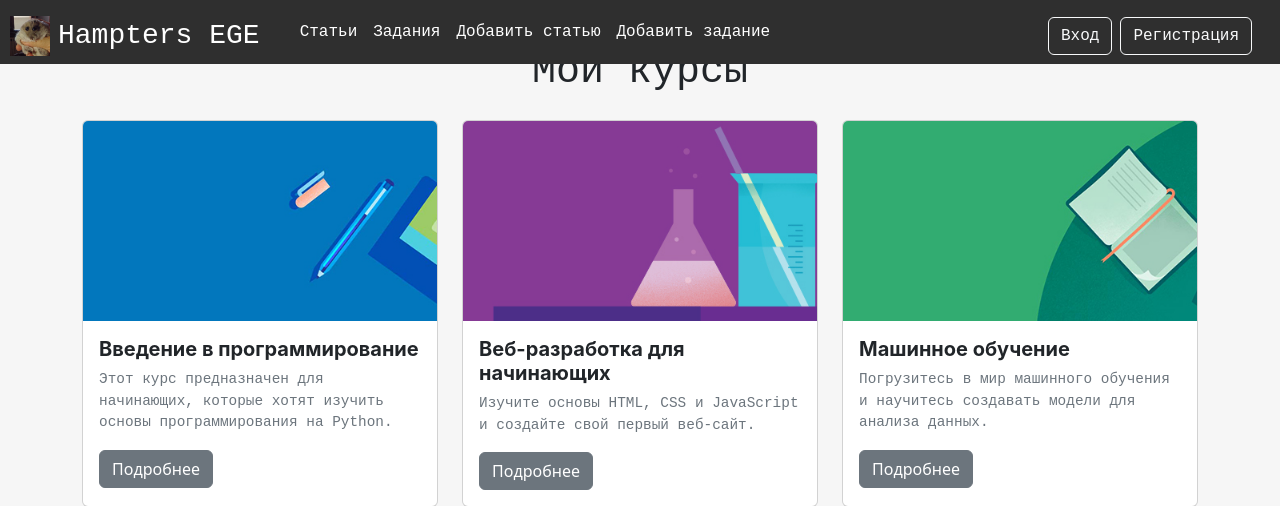
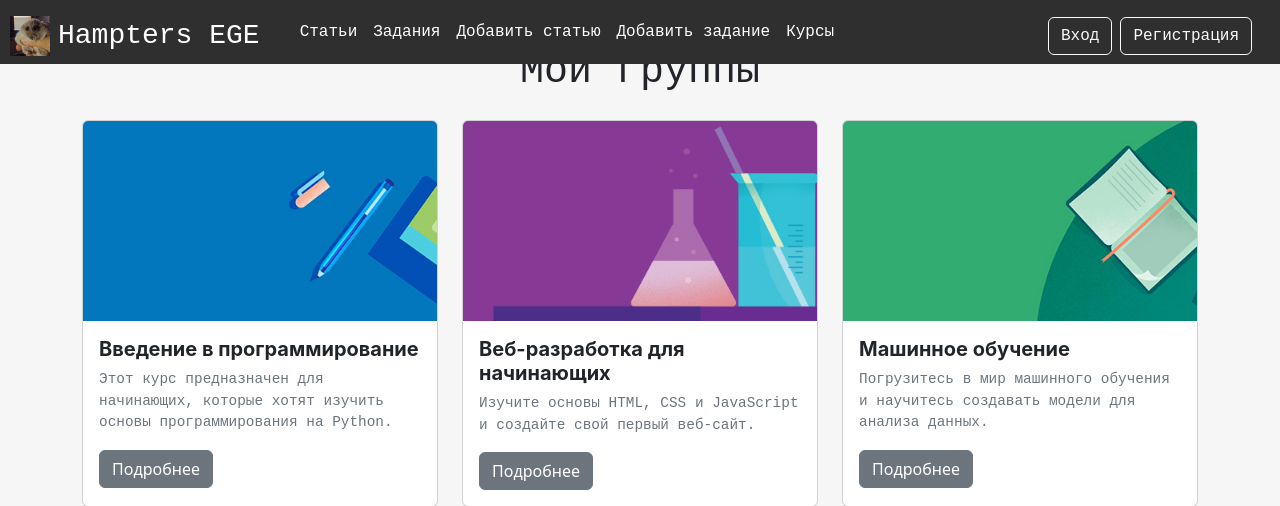
Before and after one commit to Keopint/EGE_WEBSITE_2, a Flask app: page /teacher in a window 1280 px wide. Shown: the top 506 px of the page. Run offline with Flask 3, Linux system fonts and the light colour scheme; some libraries are stand-ins or nearby versions.

Commit message:
курсы

```diff
--- a/templates/base.html
+++ b/templates/base.html
@@ -34,10 +34,11 @@
 
         <ul class="col-12 col-lg-auto me-lg-auto mb-2" style="display: flex; justify-content: center; align-items: center; margin-top: auto; margin-bottom: auto; height: 8vh;">
           <!-- <li><a href="#" class="nav-link px-2 text-secondary">Home</a></li> -->
-          <li style="margin-top: auto; margin-bottom: auto;""><a href="{{url_for('posts')}}" class="nav-link px-2 text-white be_centered" style="text-decoration: none; margin-top: auto; margin-bottom: auto;"">Статьи</a></li>
-          <li style="margin-top: auto; margin-bottom: auto;""><a href="{{url_for('tasks')}}" class="nav-link px-2 text-white be_centered" style="text-decoration: none; margin-top: auto; margin-bottom: auto;">Задания</a></li>
-          <li style="margin-top: auto; margin-bottom: auto;""><a href="{{url_for('add_post')}}" class="nav-link px-2 text-white be_centered" style="text-decoration: none; margin-top: auto; margin-bottom: auto;">Добавить статью</a></li>
-          <li style="margin-top: auto; margin-bottom: auto;""><a href="{{url_for('add_task_form')}}" class="nav-link px-2 text-white be_centered" style="text-decoration: none; margin-top: auto; margin-bottom: auto;">Добавить задание</a></li>
+          <li style="margin-top: auto; margin-bottom: auto;"><a href="{{url_for('posts')}}" class="nav-link px-2 text-white be_centered" style="text-decoration: none; margin-top: auto; margin-bottom: auto;">Статьи</a></li>
+          <li style="margin-top: auto; margin-bottom: auto;"><a href="{{url_for('tasks')}}" class="nav-link px-2 text-white be_centered" style="text-decoration: none; margin-top: auto; margin-bottom: auto;">Задания</a></li>
+          <li style="margin-top: auto; margin-bottom: auto;"><a href="{{url_for('add_post')}}" class="nav-link px-2 text-white be_centered" style="text-decoration: none; margin-top: auto; margin-bottom: auto;">Добавить статью</a></li>
+          <li style="margin-top: auto; margin-bottom: auto;"><a href="{{url_for('add_task_form')}}" class="nav-link px-2 text-white be_centered" style="text-decoration: none; margin-top: auto; margin-bottom: auto;">Добавить задание</a></li>
+          <li style="margin-top: auto; margin-bottom: auto;"><a href="{{url_for('teacher_courses')}}" class="nav-link px-2 text-white be_centered" style="text-decoration: none; margin-top: auto; margin-bottom: auto;">Курсы</a></li>
         </ul>
 
         <div class="text-end right_header">
--- a/templates/teacher_courses.html
+++ b/templates/teacher_courses.html
@@ -33,7 +33,7 @@
 <body>
 
     <div class="container my-5">
-        <h1 class="text-center mb-4">Мои курсы</h1>
+        <h1 class="text-center mb-4">Мои группы</h1>
         <div class="row row-cols-1 row-cols-md-3 g-4">
             <div class="col">
                 <div class="card h-100">
```
